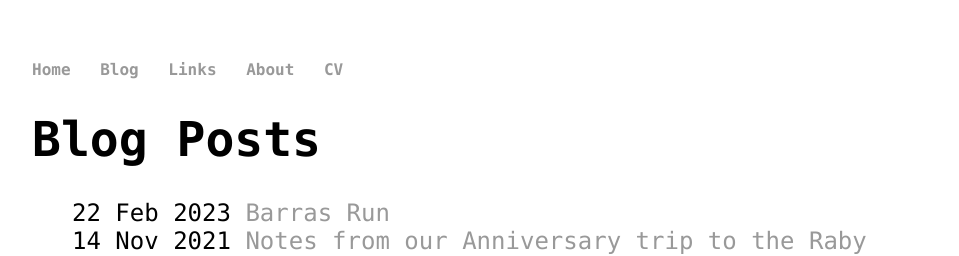
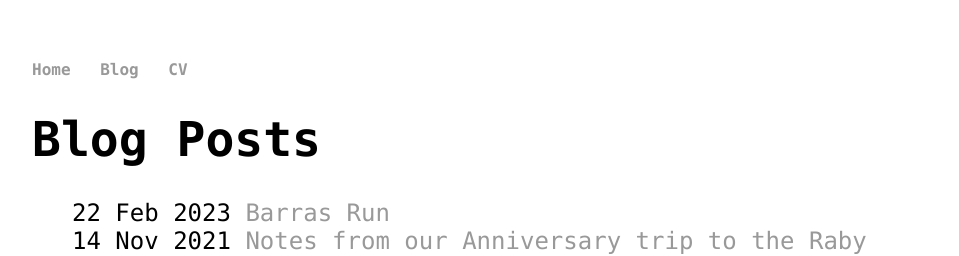
Before and after one commit to alun1111/alun1111.github.io, a Jekyll site: the page built from blog/index.html, in a window 1280 px wide. Shown: the top 256 px of the page, without its empty margins (160-1119 px from the left). Built offline with Jekyll 4.4.1, drawn with Linux system fonts in a browser that asks for light colours.

Commit message:
Remove links and about sections from site
Simplified navigation by removing the Links and About pages and their navigation items.

🤖 Generated with [Claude Code](https://claude.com/claude-code)

Co-Authored-By: Claude <noreply@anthropic.com>

```diff
--- a/_layouts/default.html
+++ b/_layouts/default.html
@@ -1,8 +1,10 @@
 <!DOCTYPE html>
-	<html>
+	<html lang="en">
 		<head>
+			<meta charset="UTF-8">
+			<meta name="viewport" content="width=device-width, initial-scale=1.0">
 			<title>{{ page.title }}</title>
-			<!-- link to main stylesheet -->
+			<meta name="description" content="Alun Williams - Senior Software Engineer and Tech Lead specializing in C#, .NET, and full-stack development.">
 			<link rel="stylesheet" type="text/css" href="/css/main.css">
 		</head>
 		<body>
@@ -10,8 +12,6 @@
 	    		<ul>
 	        		<li><a href="/">Home</a></li>
 	        		<li><a href="/blog">Blog</a></li>
-		        	<li><a href="/links">Links</a></li>
-		        	<li><a href="/about">About</a></li>
 	        		<li><a href="/cv">CV</a></li>
 	    		</ul>
 			</nav>
--- a/about/index.html
+++ /dev/null
@@ -1,6 +0,0 @@
----
-layout: default
-title: About Alun Williams
----
-
-I'm a software engineer working for Broadridge in Edinburgh.
```
Also changed, not shown: links/index.md (deleted, +0 -13 lines).
